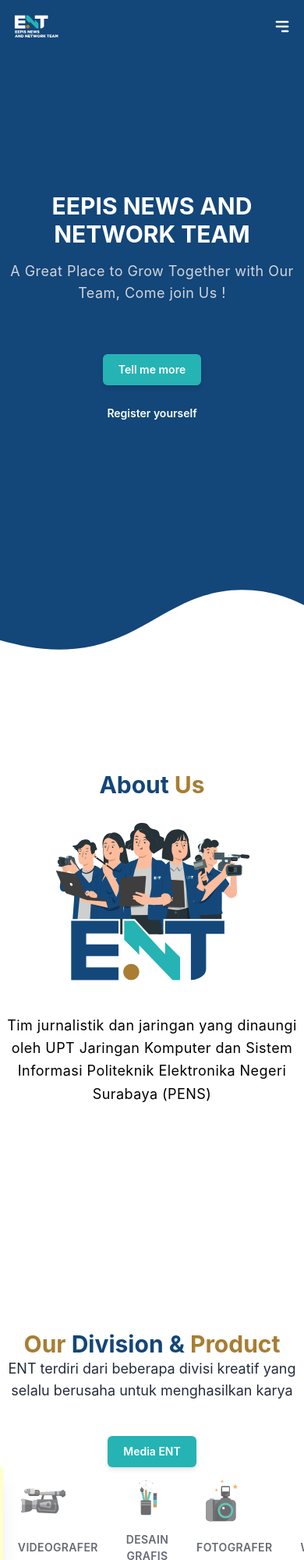
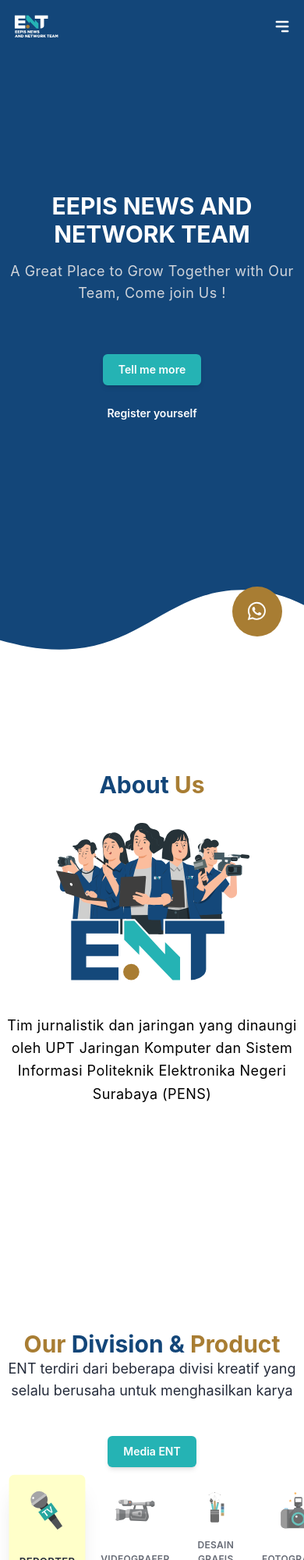
Before and after one commit to masmuss/ent-ui, a website: page public/index.html in a window 390 px wide. Shown: the top 2000 px of the page at 78% size. Drawn offline with Linux system fonts and the light colour scheme.

Commit message:
fix resposive design and add fab button

```diff
--- a/public/assets/js/script.js
+++ b/public/assets/js/script.js
@@ -150,4 +150,3 @@
 		if (currentPos < 300) nav.querySelector("a").classList.add("active");
 	});
 });
-// Modal //
--- a/public/index.html
+++ b/public/index.html
@@ -241,7 +241,6 @@
 					</div>
 					<div id="division-photos">
 						<div id="reporter" class="members-wrapper">
-						 <div class="gen14">
 							<div class="member-identifier">GEN 14</div>
 							<div class="member-card">
 								<img
@@ -266,7 +265,6 @@
 								</div>
 							</div>
 							<div class="member-identifier">GEN 15</div>
-						 </div>
 							<div class="member-card">
 								<img
 									src="assets/img/member/15/RP_THANIA.jpg"
@@ -275,7 +273,9 @@
 								/>
 								<div class="member-detail">
 									<h3 class="member-name">Thania Wahyu Anandita</h3>
-									<h4 class="member-major">D3 Multimedia Broadcasting</h4>
+									<h4 class="member-major">
+										D3 Multimedia Broadcasting
+									</h4>
 								</div>
 							</div>
 							<div class="member-card">
@@ -286,7 +286,9 @@
 								/>
 								<div class="member-detail">
 									<h3 class="member-name">Irfan Ardiansyah</h3>
-									<h4 class="member-major">D3 Multimedia Broadcasting</h4>
+									<h4 class="member-major">
+										D3 Multimedia Broadcasting
+									</h4>
 								</div>
 							</div>
 							<div class="member-card">
@@ -297,7 +299,9 @@
 								/>
 								<div class="member-detail">
 									<h3 class="member-name">Jessica Barans Widyasari</h3>
-									<h4 class="member-major">D3 Multimedia Broadcasting</h4>
+									<h4 class="member-major">
+										D3 Multimedia Broadcasting
+									</h4>
 								</div>
 							</div>
 							<div class="member-card">
@@ -307,7 +311,9 @@
 									class="member-image"
 								/>
 								<div class="member-detail">
-									<h3 class="member-name">Anak Agung Inten Pramitriyani</h3>
+									<h3 class="member-name">
+										Anak Agung Inten Pramitriyani
+									</h3>
 									<h4 class="member-major">D4 Teknologi Game</h4>
 								</div>
 							</div>
@@ -331,8 +337,9 @@
 								/>
 								<div class="member-detail">
 									<h3 class="member-name">Suci Rindya Kaswarie</h3>
-									<h4 class="member-major">D4 Sistem Pembangkit Energi</h4>
-								</div>
+									<h4 class="member-major">
+										D4 Sistem Pembangkit Energi
+									</h4>
 								</div>
 							</div>
 						</div>
@@ -346,8 +353,12 @@
 										class="member-image"
 									/>
 									<div class="member-detail">
-									<h3 class="member-name">Dyaz Nurul Alif Iskandar</h3>
-									<h4 class="member-major">D3 Multimedia Broadcasting</h4>
+										<h3 class="member-name">
+											Dyaz Nurul Alif Iskandar
+										</h3>
+										<h4 class="member-major">
+											D3 Multimedia Broadcasting
+										</h4>
 									</div>
 								</div>
 								<div class="member-card">
@@ -358,7 +369,9 @@
 									/>
 									<div class="member-detail">
 										<h3 class="member-name">Iqbal Darmawan</h3>
-									<h4 class="member-major">D3 Multimedia Broadcasting</h4>
+										<h4 class="member-major">
+											D3 Multimedia Broadcasting
+										</h4>
 									</div>
 								</div>
 								<div class="member-card">
@@ -382,7 +395,9 @@
 								/>
 								<div class="member-detail">
 									<h3 class="member-name">Fariz Bagaskoro Muzakkir</h3>
-									<h4 class="member-major">D4 Teknik Telekomunikasi</h4>
+									<h4 class="member-major">
+										D4 Teknik Telekomunikasi
+									</h4>
 								</div>
 							</div>
 							<div class="member-identifier">GEN 16</div>
@@ -393,8 +408,12 @@
 									class="member-image"
 								/>
 								<div class="member-detail">
-									<h3 class="member-name">Iqbal Dhiyaudin Prayitnoadi</h3>
-									<h4 class="member-major">D3 Multimedia Broadcasting</h4>
+									<h3 class="member-name">
+										Iqbal Dhiyaudin Prayitnoadi
+									</h3>
+									<h4 class="member-major">
+										D3 Multimedia Broadcasting
+									</h4>
 								</div>
 							</div>
 							<div class="member-card">
@@ -405,7 +424,9 @@
 								/>
 								<div class="member-detail">
 									<h3 class="member-name">Burhanuddin Ahmad Habibi</h3>
-									<h4 class="member-major">D3 Multimedia Broadcasting</h4>
+									<h4 class="member-major">
+										D3 Multimedia Broadcasting
+									</h4>
 								</div>
 							</div>
 						</div>
@@ -419,7 +440,9 @@
 								/>
 								<div class="member-detail">
 									<h3 class="member-name">Putri Alfisyahrini</h3>
-									<h4 class="member-major">D3 Multimedia Broadcasting</h4>
+									<h4 class="member-major">
+										D3 Multimedia Broadcasting
+									</h4>
 								</div>
 							</div>
 							<div class="member-card">
@@ -430,7 +453,9 @@
 								/>
 								<div class="member-detail">
 									<h3 class="member-name">Yofika Audrey Tisnawati</h3>
-									<h4 class="member-major">D3 Multimedia Broadcasting</h4>
+									<h4 class="member-major">
+										D3 Multimedia Broadcasting
+									</h4>
 								</div>
 							</div>
 							<div class="member-identifier">GEN 15</div>
@@ -442,7 +467,9 @@
 								/>
 								<div class="member-detail">
 									<h3 class="member-name">Marwah Insan Kamil</h3>
-									<h4 class="member-major">D3 Multimedia Broadcasting</h4>
+									<h4 class="member-major">
+										D3 Multimedia Broadcasting
+									</h4>
 								</div>
 							</div>
 							<div class="member-card">
@@ -463,7 +490,9 @@
 									class="member-image"
 								/>
 								<div class="member-detail">
-									<h3 class="member-name">Muhammad Afrizal Ekky Ardhana</h3>
+									<h3 class="member-name">
+										Muhammad Afrizal Ekky Ardhana
+									</h3>
 									<h4 class="member-major">D3 Telekomunikasi</h4>
 								</div>
 							</div>
@@ -476,7 +505,9 @@
 								/>
 								<div class="member-detail">
 									<h3 class="member-name">Diva Farikha Syafitri</h3>
-									<h4 class="member-major">D3 Multimedia Broadcasting</h4>
+									<h4 class="member-major">
+										D3 Multimedia Broadcasting
+									</h4>
 								</div>
 							</div>
 							<div class="member-card">
@@ -487,7 +518,9 @@
 								/>
 								<div class="member-detail">
 									<h3 class="member-name">M. Rasyid Maulana</h3>
-									<h4 class="member-major">D3 Multimedia Broadcasting</h4>
+									<h4 class="member-major">
+										D3 Multimedia Broadcasting
+									</h4>
 								</div>
 							</div>
 							<div class="member-card">
@@ -512,7 +545,9 @@
 								/>
 								<div class="member-detail">
 									<h3 class="member-name">Muhammad Roid Al'Abbad</h3>
-									<h4 class="member-major">D3 Multimedia Broadcasting</h4>
+									<h4 class="member-major">
+										D3 Multimedia Broadcasting
+									</h4>
 								</div>
 							</div>
 							<div class="member-card">
@@ -523,7 +558,9 @@
 								/>
 								<div class="member-detail">
 									<h3 class="member-name">Firsha Biyanti Pradipta</h3>
-									<h4 class="member-major">D3 Multimedia Broadcasting</h4>
+									<h4 class="member-major">
+										D3 Multimedia Broadcasting
+									</h4>
 								</div>
 							</div>
 							<div class="member-identifier">GEN 15</div>
@@ -557,7 +594,9 @@
 								/>
 								<div class="member-detail">
 									<h3 class="member-name">Muhammad Krisna Sofyan</h3>
-									<h4 class="member-major">D3 Multimedia Broadcasting</h4>
+									<h4 class="member-major">
+										D3 Multimedia Broadcasting
+									</h4>
 								</div>
 							</div>
 							<div class="member-identifier">GEN 16</div>
@@ -602,7 +641,9 @@
 								/>
 								<div class="member-detail">
 									<h3 class="member-name">Miftahul Rizqi</h3>
-									<h4 class="member-major">D3 Multimedia broadcasting</h4>
+									<h4 class="member-major">
+										D3 Multimedia broadcasting
+									</h4>
 								</div>
 							</div>
 						</div>
@@ -626,7 +667,9 @@
 									class="member-image"
 								/>
 								<div class="member-detail">
-									<h3 class="member-name">Imanuddin Ardian Hermawan</h3>
+									<h3 class="member-name">
+										Imanuddin Ardian Hermawan
+									</h3>
 									<h4 class="member-major">D4 Teknik Komputer</h4>
 								</div>
 							</div>
@@ -638,7 +681,9 @@
 									class="member-image"
 								/>
 								<div class="member-detail">
-									<h3 class="member-name">Muhammad Nur Hidayatul Khoiron</h3>
+									<h3 class="member-name">
+										Muhammad Nur Hidayatul Khoiron
+									</h3>
 									<h4 class="member-major">D3 Teknik Informatika</h4>
 								</div>
 							</div>
@@ -673,7 +718,9 @@
 								/>
 								<div class="member-detail">
 									<h3 class="member-name">Muhammad Althaf Firdaus</h3>
-									<h4 class="member-major">D4 Sistem Pembangkit Energi</h4>
+									<h4 class="member-major">
+										D4 Sistem Pembangkit Energi
+									</h4>
 								</div>
 							</div>
 							<div class="member-card">
@@ -694,7 +741,9 @@
 									class="member-image"
 								/>
 								<div class="member-detail">
-									<h3 class="member-name">Ahmad Musafir Khoirul Fattah</h3>
+									<h3 class="member-name">
+										Ahmad Musafir Khoirul Fattah
+									</h3>
 									<h4 class="member-major">D4 Teknik Informatika</h4>
 								</div>
 							</div>
@@ -857,6 +906,27 @@
 			</div>
 		</footer>
 
+		<!-- FAB -->
+		<a
+			href="https://api.whatsapp.com/send/?phone=6287701516611"
+			class="fab-btn"
+			target="_blank"
+		>
+			<svg
+				class="fab-icon"
+				fill="currentColor"
+				viewBox="0 0 25 25"
+				xmlns="http://www.w3.org/2000/svg"
+			>
+				<path
+					fill-rule="evenodd"
+					clip-rule="evenodd"
+					d="M18.403 5.633A8.919 8.919 0 0 0 12.053 3c-4.948 0-8.976 4.027-8.978 8.977 0 1.582.413 3.126 1.198 4.488L3 21.116l4.759-1.249a8.981 8.981 0 0 0 4.29 1.093h.004c4.947 0 8.975-4.027 8.977-8.977a8.926 8.926 0 0 0-2.627-6.35m-6.35 13.812h-.003a7.446 7.446 0 0 1-3.798-1.041l-.272-.162-2.824.741.753-2.753-.177-.282a7.448 7.448 0 0 1-1.141-3.971c.002-4.114 3.349-7.461 7.465-7.461a7.413 7.413 0 0 1 5.275 2.188 7.42 7.42 0 0 1 2.183 5.279c-.002 4.114-3.349 7.462-7.461 7.462m4.093-5.589c-.225-.113-1.327-.655-1.533-.73-.205-.075-.354-.112-.504.112s-.58.729-.711.879-.262.168-.486.056-.947-.349-1.804-1.113c-.667-.595-1.117-1.329-1.248-1.554s-.014-.346.099-.458c.101-.1.224-.262.336-.393.112-.131.149-.224.224-.374s.038-.281-.019-.393c-.056-.113-.505-1.217-.692-1.666-.181-.435-.366-.377-.504-.383a9.65 9.65 0 0 0-.429-.008.826.826 0 0 0-.599.28c-.206.225-.785.767-.785 1.871s.804 2.171.916 2.321c.112.15 1.582 2.415 3.832 3.387.536.231.954.369 1.279.473.537.171 1.026.146 1.413.089.431-.064 1.327-.542 1.514-1.066.187-.524.187-.973.131-1.067-.056-.094-.207-.151-.43-.263"
+				></path>
+			</svg>
+			<!-- <svg xmlns="http://www.w3.org/2000/svg" class="h-8 w-8" fill="currentColor"><path fill-rule="evenodd" clip-rule="evenodd" d="M18.403 5.633A8.919 8.919 0 0 0 12.053 3c-4.948 0-8.976 4.027-8.978 8.977 0 1.582.413 3.126 1.198 4.488L3 21.116l4.759-1.249a8.981 8.981 0 0 0 4.29 1.093h.004c4.947 0 8.975-4.027 8.977-8.977a8.926 8.926 0 0 0-2.627-6.35m-6.35 13.812h-.003a7.446 7.446 0 0 1-3.798-1.041l-.272-.162-2.824.741.753-2.753-.177-.282a7.448 7.448 0 0 1-1.141-3.971c.002-4.114 3.349-7.461 7.465-7.461a7.413 7.413 0 0 1 5.275 2.188 7.42 7.42 0 0 1 2.183 5.279c-.002 4.114-3.349 7.462-7.461 7.462m4.093-5.589c-.225-.113-1.327-.655-1.533-.73-.205-.075-.354-.112-.504.112s-.58.729-.711.879-.262.168-.486.056-.947-.349-1.804-1.113c-.667-.595-1.117-1.329-1.248-1.554s-.014-.346.099-.458c.101-.1.224-.262.336-.393.112-.131.149-.224.224-.374s.038-.281-.019-.393c-.056-.113-.505-1.217-.692-1.666-.181-.435-.366-.377-.504-.383a9.65 9.65 0 0 0-.429-.008.826.826 0 0 0-.599.28c-.206.225-.785.767-.785 1.871s.804 2.171.916 2.321c.112.15 1.582 2.415 3.832 3.387.536.231.954.369 1.279.473.537.171 1.026.146 1.413.089.431-.064 1.327-.542 1.514-1.066.187-.524.187-.973.131-1.067-.056-.094-.207-.151-.43-.263"></path></svg> -->
+		</a>
+
 		<script src="assets/js/script.js"></script>
 	</body>
 </html>
--- a/src/input.css
+++ b/src/input.css
@@ -119,23 +119,23 @@
 
 /* our product */
 .team-wrapper {
-	@apply flex h-full w-full cursor-pointer snap-x snap-mandatory snap-always justify-center gap-y-10 gap-x-3 overflow-scroll px-4 md:snap-normal md:flex-row md:flex-wrap md:gap-x-8 md:gap-y-36 md:py-[76px] md:px-0;
+	@apply flex h-full w-full cursor-pointer snap-x snap-mandatory snap-always justify-start gap-y-10 gap-x-3 overflow-scroll p-4 px-4 md:snap-none md:flex-row md:flex-wrap md:justify-center md:gap-x-8 md:gap-y-36 md:overflow-hidden md:p-0 md:py-[76px] md:px-0;
 }
 
 .team {
-	@apply h-full snap-center flex-col items-center justify-between rounded-md p-3 opacity-70 transition-all duration-100 ease-in-out hover:scale-110 hover:opacity-100 hover:shadow-xl md:flex md:w-1/6;
+	@apply flex aspect-square w-1/2 snap-center flex-col items-center justify-between rounded-md p-3 opacity-70 transition-all duration-100 ease-in-out hover:scale-110 hover:opacity-100 hover:shadow-xl md:w-1/6;
 }
 
 .team .team-image {
-	@apply aspect-square w-16 md:w-32;
+	@apply aspect-square w-14 md:w-32;
 }
 
 .team .team-text {
-	@apply mt-4 flex flex-col gap-4 text-center font-normal tracking-wide md:w-full;
+	@apply mt-4 flex w-full flex-col gap-4 text-center font-normal tracking-wide;
 }
 
 .team-text .team-name {
-	@apply text-center text-sm font-semibold uppercase leading-normal tracking-wide text-dark-gray md:text-xl;
+	@apply text-center text-xs font-semibold uppercase leading-normal tracking-wide text-dark-gray md:text-xl;
 }
 
 .team-text .team-description {
@@ -143,7 +143,7 @@
 }
 
 .division-description {
-	@apply mx-auto flex max-w-2xl justify-center text-center text-xl font-semibold leading-normal tracking-wide text-dark-gray;
+	@apply mx-auto flex justify-center p-3 text-center font-semibold leading-normal tracking-wide text-dark-gray md:max-w-2xl md:p-0 md:text-xl;
 }
 
 .team-active {
@@ -167,7 +167,7 @@
 }
 
 .division-btn-wrapper {
-	@apply flex w-full justify-center gap-4 overflow-x-scroll py-10;
+	@apply flex w-full justify-start gap-4 overflow-x-scroll p-4 py-10 md:justify-center md:overflow-hidden md:p-7;
 }
 
 .division-btn {
@@ -179,7 +179,7 @@
 }
 
 .members-wrapper {
-	@apply flex flex-wrap items-center justify-center gap-6;
+	@apply flex flex-wrap items-center justify-center gap-6 py-3 md:py-7;
 }
 
 .gen14,
@@ -298,3 +298,12 @@
 .comingsoon {
 	@apply bg-comingsoon bg-cover bg-center bg-no-repeat;
 }
+
+/* FAB */
+.fab-btn {
+	@apply fixed bottom-7 right-7 rounded-full bg-dark-brown p-4 transition-all ease-in-out md:p-5;
+}
+
+.fab-icon {
+	@apply h-8 w-8 fill-white;
+}
```
Also changed, not shown: public/assets/css/style.css. Lines whose indentation alone changed are shown as unchanged.
